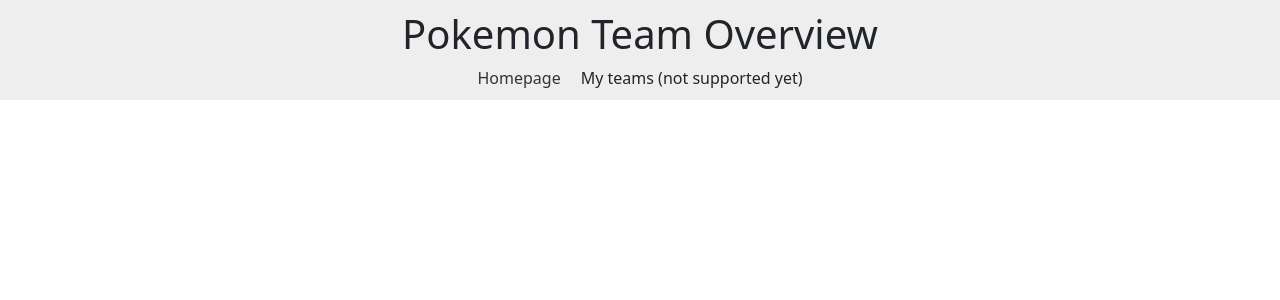
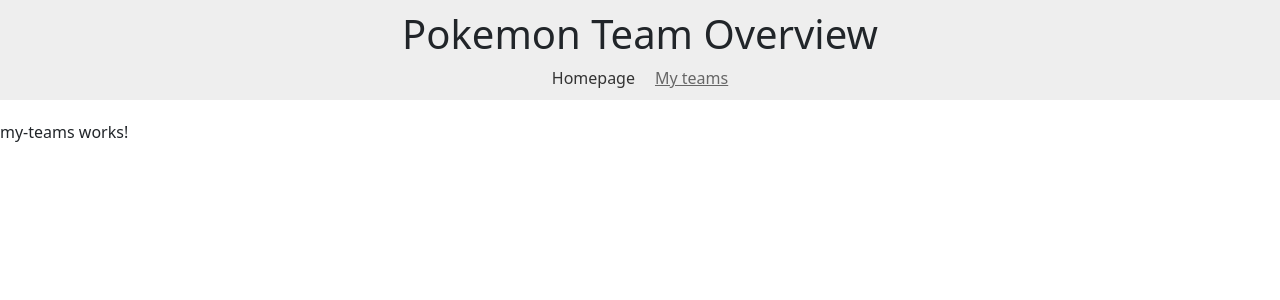
Before and after one commit to Dogastuj/pokemon-team-overview, an Angular app: page /my-teams in a window 1280 px wide. Before the commit this address led to /. Shown: the top 300 px of the page. Built offline with nearby package versions, Linux system fonts and the light colour scheme.

Commit message:
creation of the route my teams

```diff
--- a/src/app/app.routes.ts
+++ b/src/app/app.routes.ts
@@ -1,8 +1,10 @@
 import { Routes } from '@angular/router';
 import { HomepageComponent } from './homepage/homepage.component';
 import { PokepasteComponent } from './pokepaste/pokepaste-component';
+import { MyTeamsComponent } from './my-teams/my-teams.component';
 
 export const routes: Routes = [
     {path: '', component: HomepageComponent},
     {path: 'team-overview', component: PokepasteComponent},
+    {path: 'my-teams', component: MyTeamsComponent},
 ];
--- a/src/app/header/header.component.html
+++ b/src/app/header/header.component.html
@@ -3,6 +3,6 @@
 
     <nav>
         <a routerLink="" routerLinkActive="active" [routerLinkActiveOptions]="{exact: true}">Homepage</a>
-        <a>My teams (not supported yet)</a>
+        <a routerLink="/my-teams" routerLinkActive="active" [routerLinkActiveOptions]="{exact: true}">My teams</a>
     </nav>
 </header>
--- /dev/null
+++ b/src/app/my-teams/my-teams.component.html
@@ -0,0 +1 @@
+<p>my-teams works!</p>
```
Also changed, not shown: src/app/my-teams/my-teams.component.ts (added, +11 -0 lines), src/app/my-teams/my-teams.component.scss (added).
